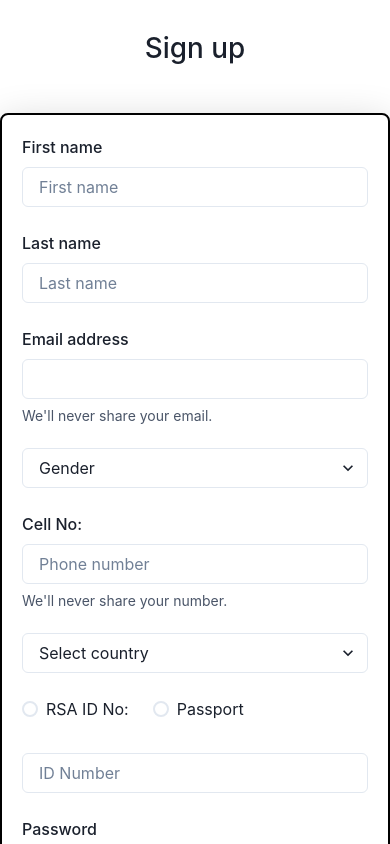
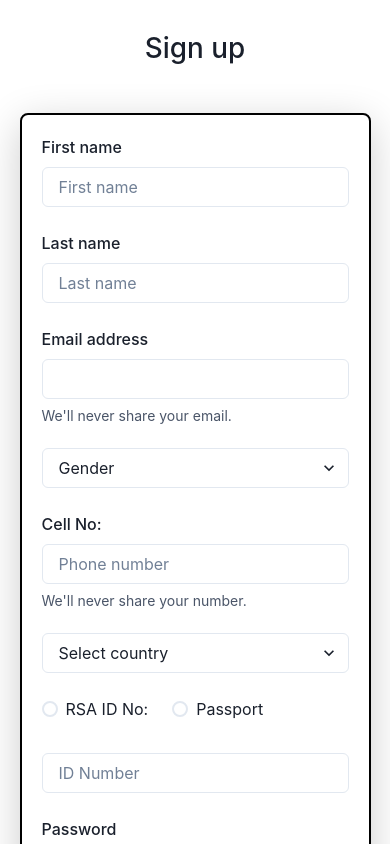
Before and after one commit to tumikole/cash-stack, a React (Create React App) app in the folder frondend/: page /sign_up in a window 390 px wide. Shown: the top 844 px of the page. Built offline with nearby package versions, Linux system fonts and the light colour scheme; some icons are missing.

Commit message:
sign up form

```diff
--- a/frondend/src/components/LoginSignUp/LoginSignUp.css
+++ b/frondend/src/components/LoginSignUp/LoginSignUp.css
@@ -28,21 +28,24 @@
 
 @media only screen and (max-width: 768px) {
     .loginSignUpForm {
-        width           : 100% !important;
+        width : 90% !important;
+        margin: auto;
     }
 
-.loginSignUpButton button {
-    width           : 100% !important;
-}
+    .loginSignUpButton button {
+        width: 100% !important;
+    }
 
 }
 
 
 @media only screen and (max-width: 480px) {
     .loginSignUpForm {
-        width           : 100% !important;
+        width : 90% !important;
+        margin: auto;
     }
+
     .loginSignUpButton button {
-        width           : 100% !important;
+        width: 100% !important;
     }
 }
```
